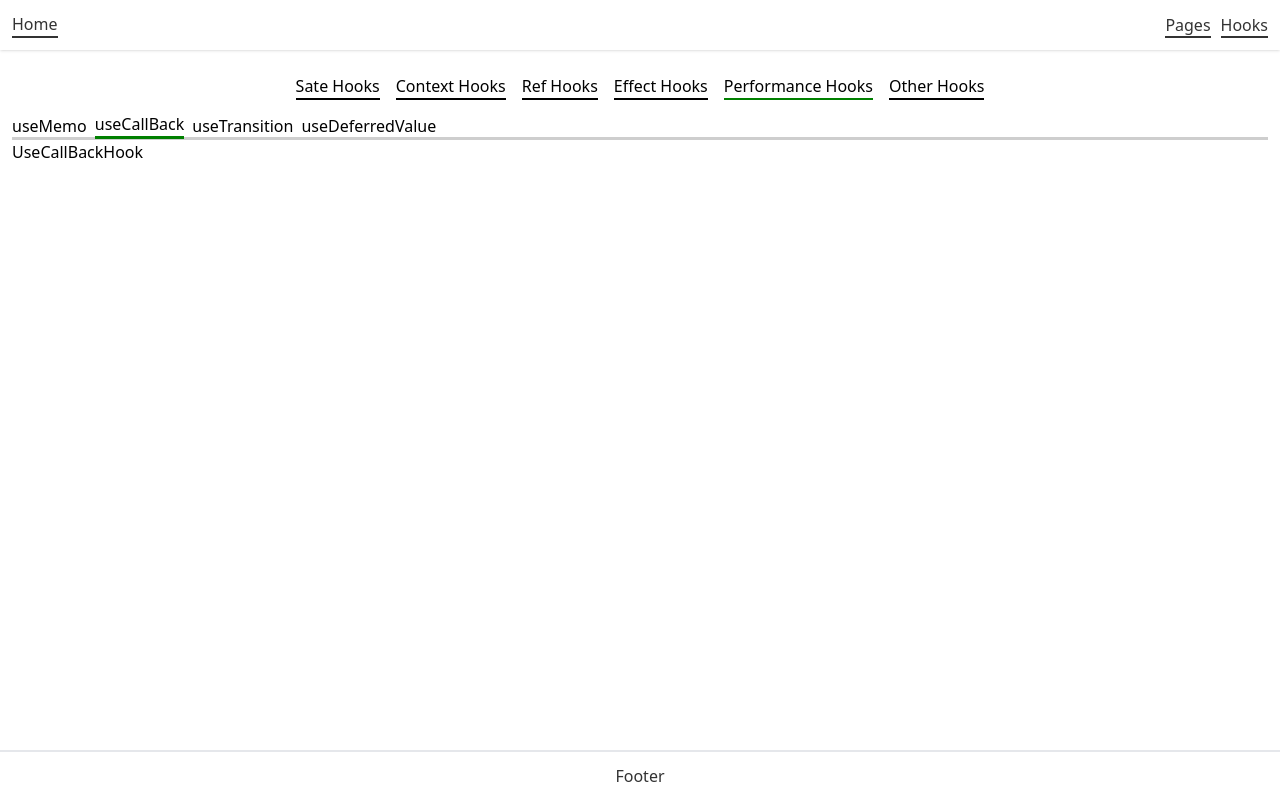
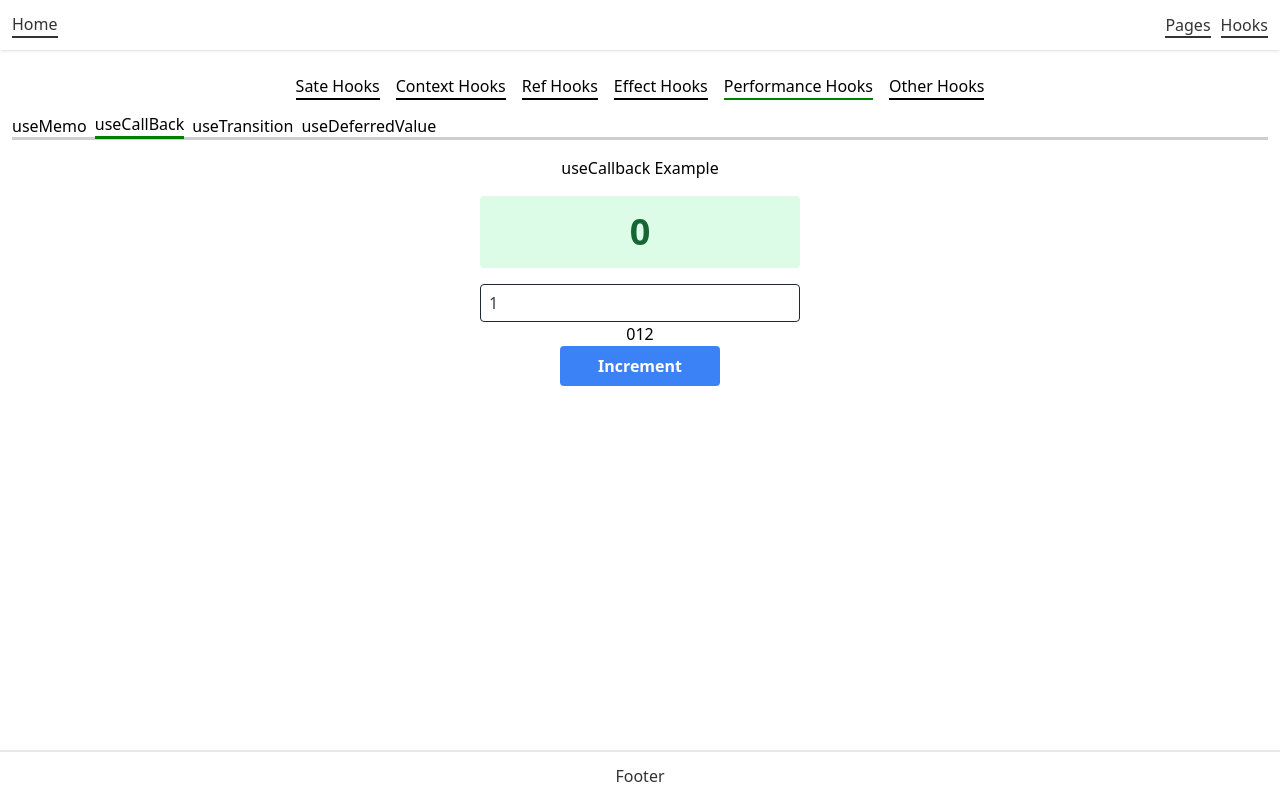
Before and after one commit to tareqnmd/next-basic, a Next.js app: page /default-hooks/performance-hooks in a window 1280 px wide. Both pictures are taken after a click on the button "useCallBack". Built offline with nearby package versions, Linux system fonts and the light colour scheme.

Commit message:
callback up

```diff
--- /dev/null
+++ b/components/default-hooks/performance-hooks/CallbackHookItems.tsx
@@ -0,0 +1,14 @@
+import { useEffect, useState } from 'react';
+
+type ItemFunc = () => [];
+
+const CallbackHookItems = ({ getItems }: { getItems: ItemFunc }) => {
+	const [items, setItems] = useState([]);
+	useEffect(() => {
+		setItems(getItems);
+	}, [getItems]);
+
+	return <>{items.map((item) => item)}</>;
+};
+
+export default CallbackHookItems;
--- a/components/default-hooks/performance-hooks/UseCallBackHook.tsx
+++ b/components/default-hooks/performance-hooks/UseCallBackHook.tsx
@@ -1,3 +1,39 @@
+import { useCallback, useState } from 'react';
+import CallbackHookItems from './CallbackHookItems';
+
 export default function UseCallBackHook() {
-	return <>UseCallBackHook</>;
+	const [count, setCount] = useState(0);
+	const [input, setInput] = useState(1);
+
+	const handleClick = () => {
+		setCount((prev) => prev + 1);
+	};
+
+	const getNumbers = useCallback(() => {
+		return [input - 1, input, input + 1];
+	}, [input]);
+
+	// const getNumbers = () => {
+	// 	return [input - 1, input, input + 1];
+	// };
+
+	return (
+		<div className="flex flex-col items-center justify-center">
+			<h1 className="mt-4">useCallback Example</h1>
+			<div className="count-badge my-4">{count}</div>
+			<input
+				className="input-field"
+				type="number"
+				value={input}
+				onChange={(e) => {
+					setInput(Number(e.target.value));
+				}}
+				placeholder="Step Size"
+			/>
+			<CallbackHookItems getItems={getNumbers} />
+			<button className="btn-basic" onClick={handleClick}>
+				Increment
+			</button>
+		</div>
+	);
 }
```
